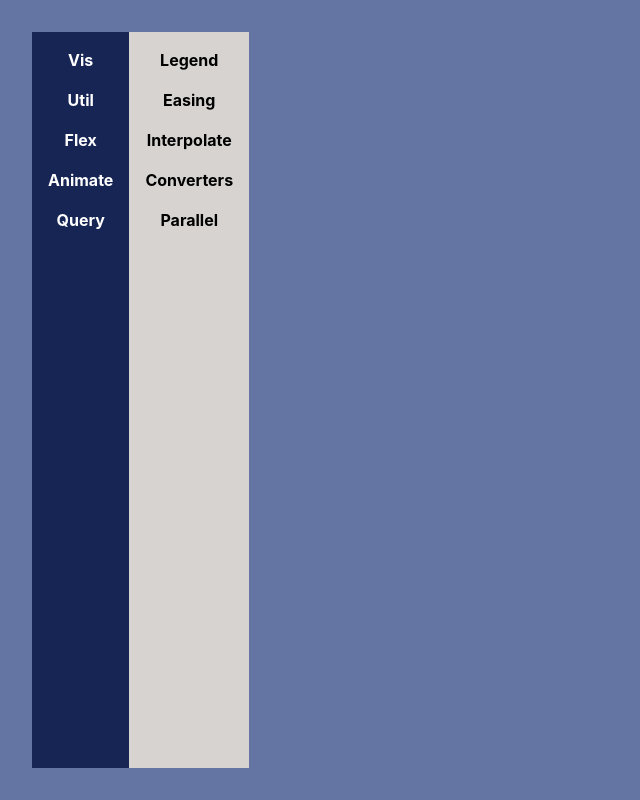
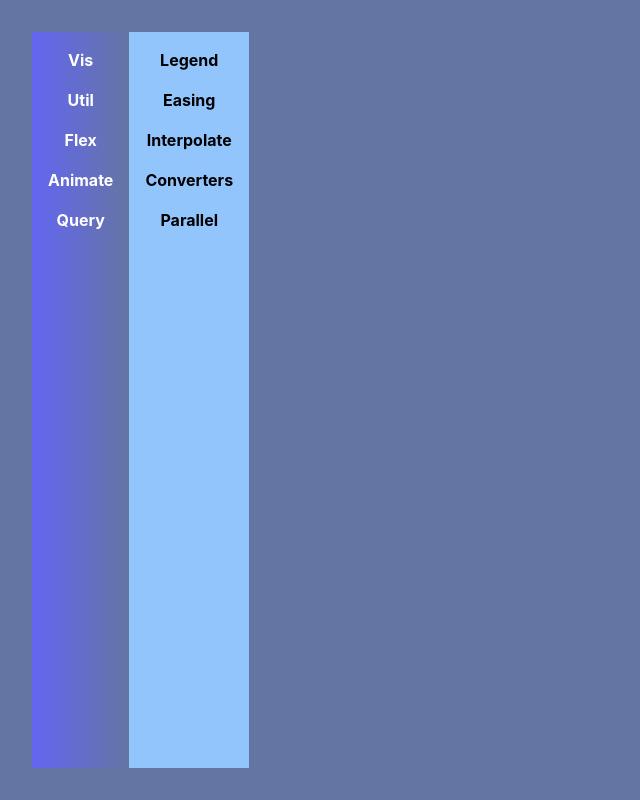
Before and after one commit to zqd123/menu-vite-project, a Vue app: page /#/first/menu in a window 1280 px wide. Both pictures are taken after a click on the element "Flex". Shown: the whole page, without its empty margins (0-640 px from the left). Built offline with nearby package versions, Linux system fonts and the light colour scheme.

Commit message:
feat: 颜色

```diff
--- a/src/views/menu/menu.vue
+++ b/src/views/menu/menu.vue
@@ -24,7 +24,7 @@
     <transition name="fade">
       <div
         v-show="isShowFirstMenu"
-        class="bg-blue-950 flex  gap-4 p-4 text-white"
+        class="bg-gradient-to-r from-indigo-500 flex  gap-4 p-4 text-white"
         :class="!isGlobalColumn ? 'flex-col' : 'flex-row justify-center'"
       >
         <div
@@ -41,7 +41,7 @@
     <transition name="fade">
       <div
         v-show="isShowSecondMenu"
-        class="bg-stone-300 flex gap-4 p-4 text-black"
+        class="bg-blue-300 flex gap-4 p-4 text-black"
         :class="!isGlobalColumn ? 'flex-col' : 'flex-row justify-center'"
       >
         <div
```
